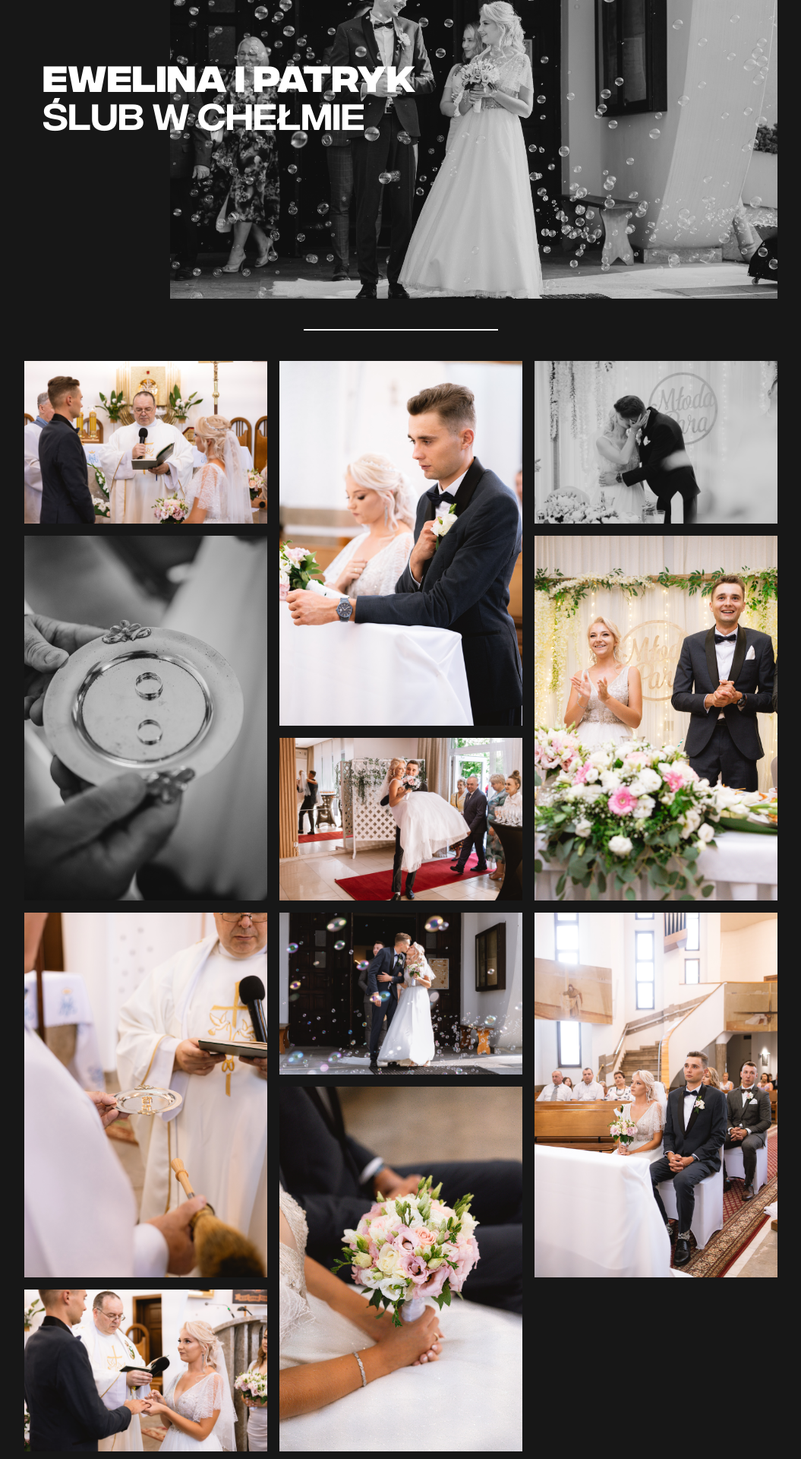
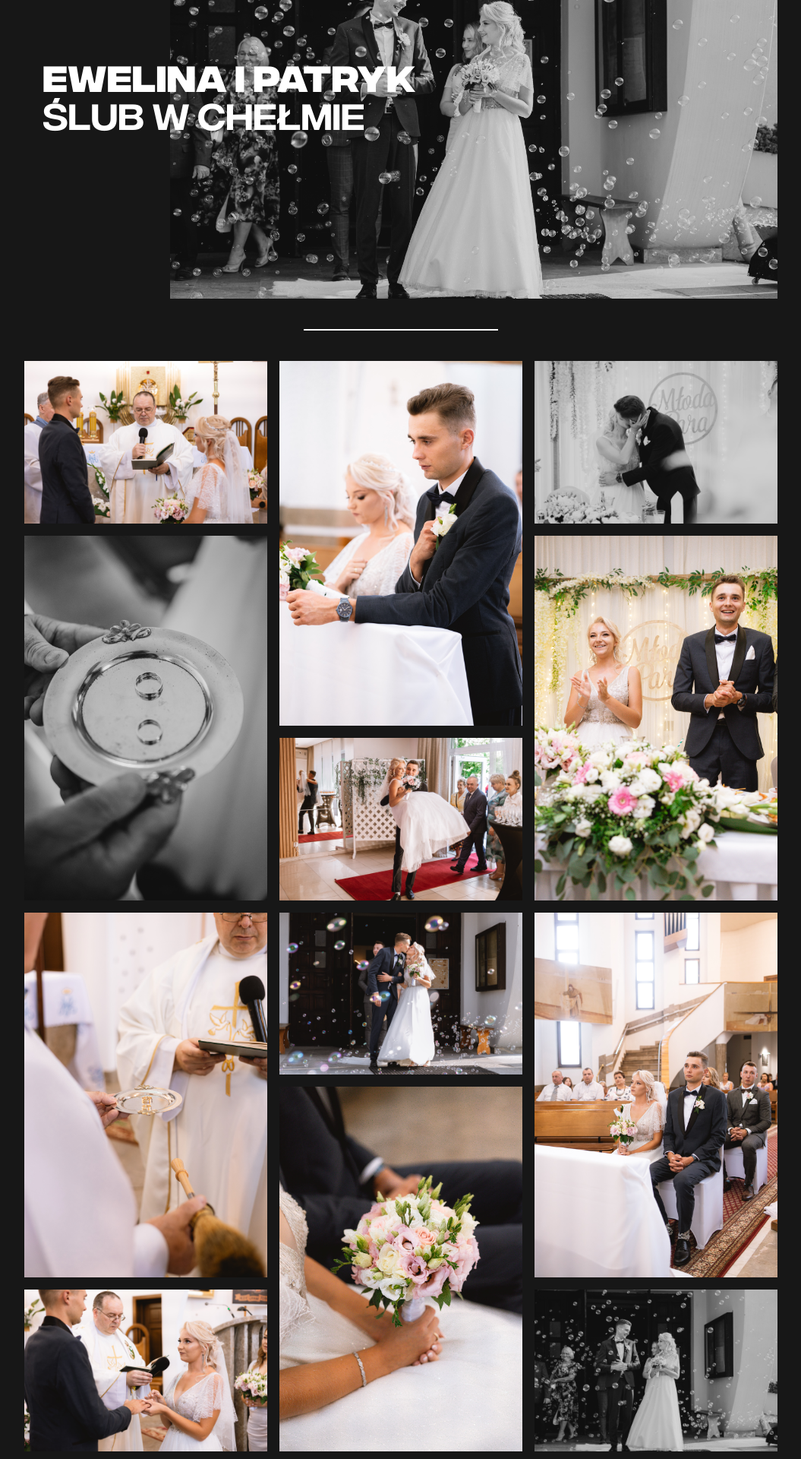
Before and after one commit to SiKret100/fotner_website, a Next.js app: page /portfolio/ewelinapatryk in a window 1280 px wide. Shown: the part 220-2140 px from the top of the page at 76% size, without its empty margins (112-1167 px from the left). Built offline with nearby package versions, Linux system fonts and the light colour scheme.

Commit message:
made gallery page component

```diff
--- /dev/null
+++ b/app/portfolio/18igi/page.tsx
@@ -0,0 +1,9 @@
+"use client"
+
+import GalleryPage from "@/components/GalleryPage";
+
+export default function OsiemnastkaIgi() {
+    return(
+        <GalleryPage FolderName={'18igi'} TopText={'18 urodziny Igi'} BottomText={'niezapomniana impreza'}/>
+    )
+}
--- a/app/portfolio/ewelinapatryk/page.jsx
+++ b/app/portfolio/ewelinapatryk/page.jsx
@@ -1,118 +1,11 @@
 "use client"
-import Image from "next/image";
-import Lightbox from "yet-another-react-lightbox";
-import React, {useState} from "react";
+
+import React from "react";
 import "yet-another-react-lightbox/styles.css";
-import { motion } from "framer-motion";
-
-const rawImages = [];
-for (let index = 1; index <= 13; index++) {
-    rawImages.push(`/ewelinapatryk/img_${index}.jpg`);
-}
-
-const transition1 = {
-    duration: 1.4,
-    ease: [0.6, 0.01, 0, 0.9],
-};
+import GalleryPage from "../../../components/GalleryPage";
 
 export default function EwelinaPatryk() {
-    const [open, setOpen] = useState(false);
-    const [currentIndex, setCurrentIndex] = useState(0);
-    const [loadedImages, setLoadedImages] = useState(0);
-    const [isLoaded, setIsLoaded] = useState(false);
-
-    const handleImageLoad = () => {
-        setLoadedImages( (prev) => setLoadedImages(prev + 1))
-        if(loadedImages == rawImages.length + 1){
-            setIsLoaded(true);
-        }
-
-    }
-        return (
-        <div className="bg-neutral-900 min-h-screem">
-
-            <div className="max-w-screen-lg mx-auto">
-
-                <div className="relative flex items-center">
-                    <div className="absolute left-0 flex sm:items-center items-end h-full">
-                        <motion.div
-                            initial={{ opacity: 0, y: "-50%" }}
-                            animate={{ opacity: 1, y: 0}}
-                            exit={{ opacity: 0, y: "-50%" }}
-                            transition={transition1}
-                            className="sm:text-5xl text-xl text-white pl-10 flex-row">
-                            <div className="font-integral-medium font-bold">
-                                Ewelina i Patryk
-                            </div>
-
-                            <div className={"font-integral-medium"}>
-                                ślub w chełmie
-                            </div>
-                        </motion.div>
-
-                    </div>
-
-                    <motion.div
-
-                        className="ml-auto px-4">
-                        <Image
-                            src="/ewelinapatryk/img_14.jpg"
-                            alt="Image 14"
-                            width={800}
-                            height={800}
-                            onLoad={handleImageLoad}
-                        />
-                    </motion.div>
-
-
-                </div>
-
-                <div className="w-1/4 h-[2px] bg-white mx-auto mt-10 mb-6"></div>
-
-
-                <div>
-                    <Lightbox
-                        open={open}
-                        close={() => setOpen(false)}
-                        slides={rawImages.map((x) => ({
-                            src: x,
-                            width: 1200,
-                        }))}
-                        index={currentIndex}
-                        styles={{
-                            container: {
-                                backgroundColor: "rgba(0, 0, 0, .8)",
-                                backdropFilter: "blur(10px)",
-                            },
-                        }}
-                    />
-
-                    <div className="columns-3 gap-4 px-4 pb-4">
-                        {rawImages.map((image, index) => (
-                            <motion.div
-                                initial={{ opacity: 0, scale:0 }}
-                                animate={{ opacity: 1, scale:1}}
-                                exit={{ opacity: 0, y: "-50%" }}
-                                transition={transition1}
-                                key={index}
-                                className="pt-4">
-                                <Image
-                                    src={image}
-                                    alt={"Ewelina Patryk " + index}
-                                    width={400}
-                                    height={400}
-                                    className="cursor-pointer"
-                                    onClick={() => {
-                                        setCurrentIndex(index);
-                                        setOpen(true);
-                                    }}
-                                    onLoad={handleImageLoad}
-                                />
-                            </motion.div>
-                        ))}
-                    </div>
-                </div>
-            </div>
-        </div>
+    return (
+        <GalleryPage FolderName={'ewelinapatryk'} TopText={'Ewelina i Patryk'} BottomText={"Ślub w Chełmie"}/>
     );
 }
--- a/app/portfolio/page.tsx
+++ b/app/portfolio/page.tsx
@@ -1,5 +1,5 @@
 'use client';
-import React, { useEffect } from "react";
+import React from "react";
 import Image from "next/image";
 import { motion, useScroll, useTransform } from "framer-motion";
 import Cover1 from "@/public/portfolio_cover/img_1.jpg";
@@ -8,6 +8,7 @@ import Cover3 from "@/public/portfolio_cover/img_3.jpg";
 import Cover4 from "@/public/portfolio_cover/img_4.jpg";
 import Cover5 from "@/public/portfolio_cover/img_5.jpg";
 import Link from "next/link";
+import transition1 from "@/components/transition1";
 
 export default function PortfolioPage() {
     const { scrollYProgress } = useScroll();
@@ -23,12 +24,8 @@ export default function PortfolioPage() {
         "HUNTRUN Białka Tatrzańska",
         "BINKIEWICZ - Ludzie Mówią",
     ];
-    const routes = ["studniowkapionki", "ewelinapatryk"]
+    const routes = ["studniowkapionki", "ewelinapatryk", "18igi"]
 
-    const transition1 = {
-        duration: 1.4,
-        ease: [0.6, 0.01, 0, 0.9],
-    };
 
     return (
         <div className="bg-neutral-900 flex flex-col min-h-screen">
--- /dev/null
+++ b/components/GalleryPage.tsx
@@ -0,0 +1,105 @@
+import React, {useState} from "react";
+import {motion} from "framer-motion";
+import transition1 from "@/components/transition1";
+import Image from "next/image";
+import Lightbox from "yet-another-react-lightbox";
+
+
+export default function GalleryPage({FolderName, TopText, BottomText} : {FolderName: string, TopText: string, BottomText: string}) {
+    // eslint-disable-next-line react-hooks/rules-of-hooks
+    const [open, setOpen] = useState(false);
+    // eslint-disable-next-line react-hooks/rules-of-hooks
+    const [currentIndex, setCurrentIndex] = useState(0);
+
+    const rawImages = [];
+    for (let index = 1; index <= 14; index++) {
+        rawImages.push(`/${FolderName}/img_${index}.jpg`);
+    }
+
+    return (
+        <div className="bg-neutral-900 min-h-screem">
+
+            <div className="max-w-screen-lg mx-auto">
+
+                <div className="relative flex items-center">
+                    <div className="absolute left-0 flex sm:items-center items-end h-full">
+                        <motion.div
+                            initial={{ opacity: 0, y: "-50%" }}
+                            animate={{ opacity: 1, y: 0}}
+                            exit={{ opacity: 0, y: "-50%" }}
+                            transition={transition1}
+                            className="sm:text-5xl text-xl text-white pl-10 flex-row">
+                            <div className="font-integral-medium font-bold">
+                                {TopText}
+                            </div>
+
+                            <div className={"font-integral-medium"}>
+                                {BottomText}
+                            </div>
+                        </motion.div>
+
+                    </div>
+
+                    <motion.div
+
+                        className="ml-auto px-4">
+                        <Image
+                            src ={ `/${FolderName}/img_14.jpg`}
+                            alt="Image 14"
+                            width={800}
+                            height={800}
+                        />
+                    </motion.div>
+                </div>
+
+                <div className="w-1/4 h-[2px] bg-white mx-auto mt-10 mb-6"></div>
+
+
+                <div>
+                    <Lightbox
+                        open={open}
+                        close={() => setOpen(false)}
+                        slides={rawImages.map((x) => ({
+                            src: x,
+                            width: 1200,
+                        }))}
+                        index={currentIndex}
+                        styles={{
+                            container: {
+                                backgroundColor: "rgba(0, 0, 0, .8)",
+                                backdropFilter: "blur(10px)",
+                            },
+                        }}
+                    />
+
+                    <div className="columns-3 gap-4 px-4 pb-4">
+                        {rawImages.map((image, index) => (
+                            <motion.div
+                                initial={{ opacity: 0, scale:0 }}
+                                animate={{ opacity: 1, scale:1}}
+                                exit={{ opacity: 0, y: "-50%" }}
+                                transition={transition1}
+                                key={index}
+                                className="pt-4">
+                                <Image
+                                    src={image}
+                                    alt={"Image " + index}
+                                    width={1200}
+                                    height={1200}
+                                    className="cursor-pointer"
+                                    onClick={() => {
+                                        setCurrentIndex(index);
+                                        setOpen(true);
+                                    }}
+                                />
+                            </motion.div>
+                        ))}
+                    </div>
+                </div>
+            </div>
+        </div>
+    );
+
+
+
+}
--- /dev/null
+++ b/components/transition1.js
@@ -0,0 +1,6 @@
+const transition1 = {
+    duration: 1.4,
+    ease: [0.6, 0.01, 0, 0.9],
+};
+
+export default transition1;
```
Also changed, not shown: 1 other file (tests, documents, lock files or other folders).
